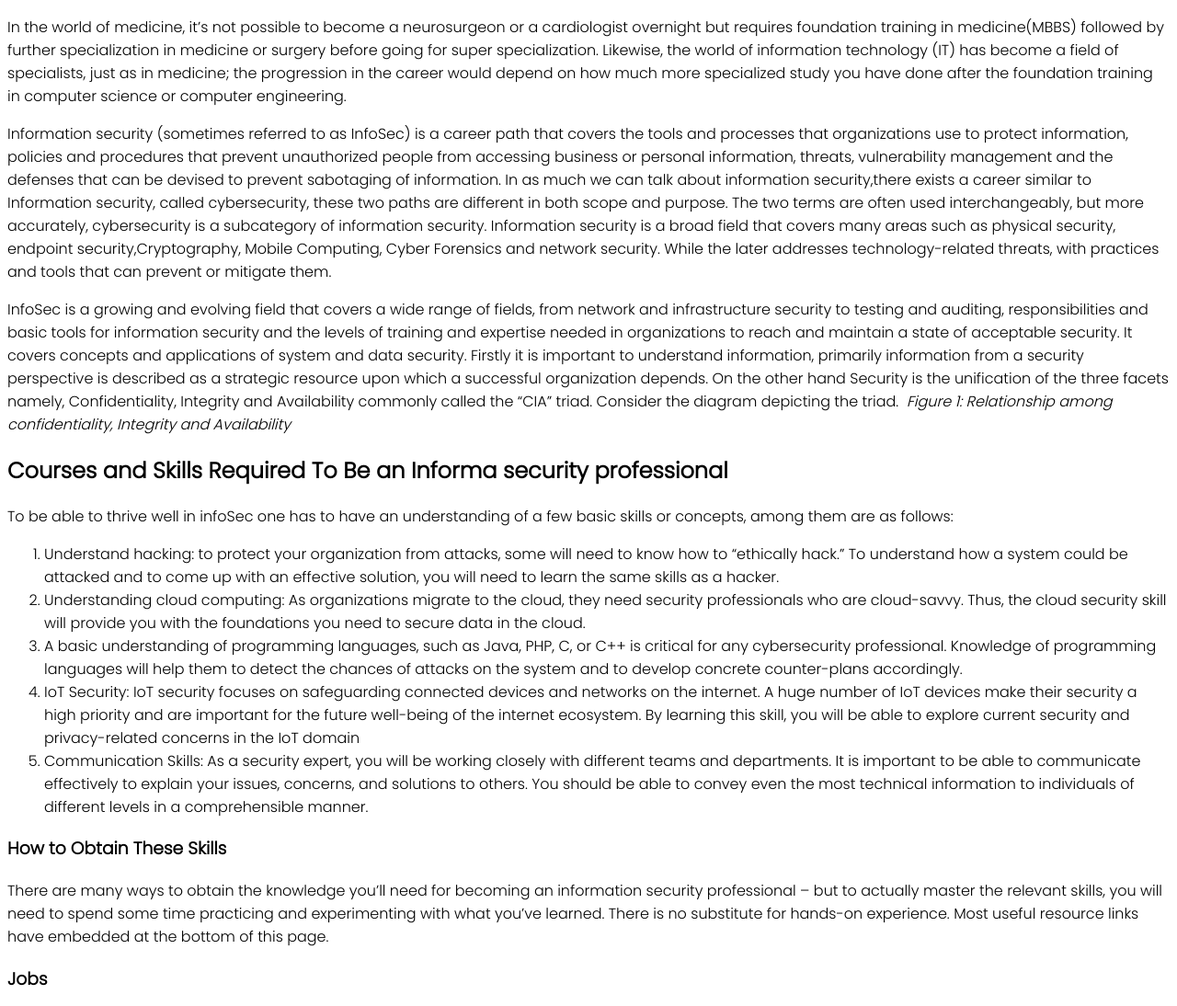
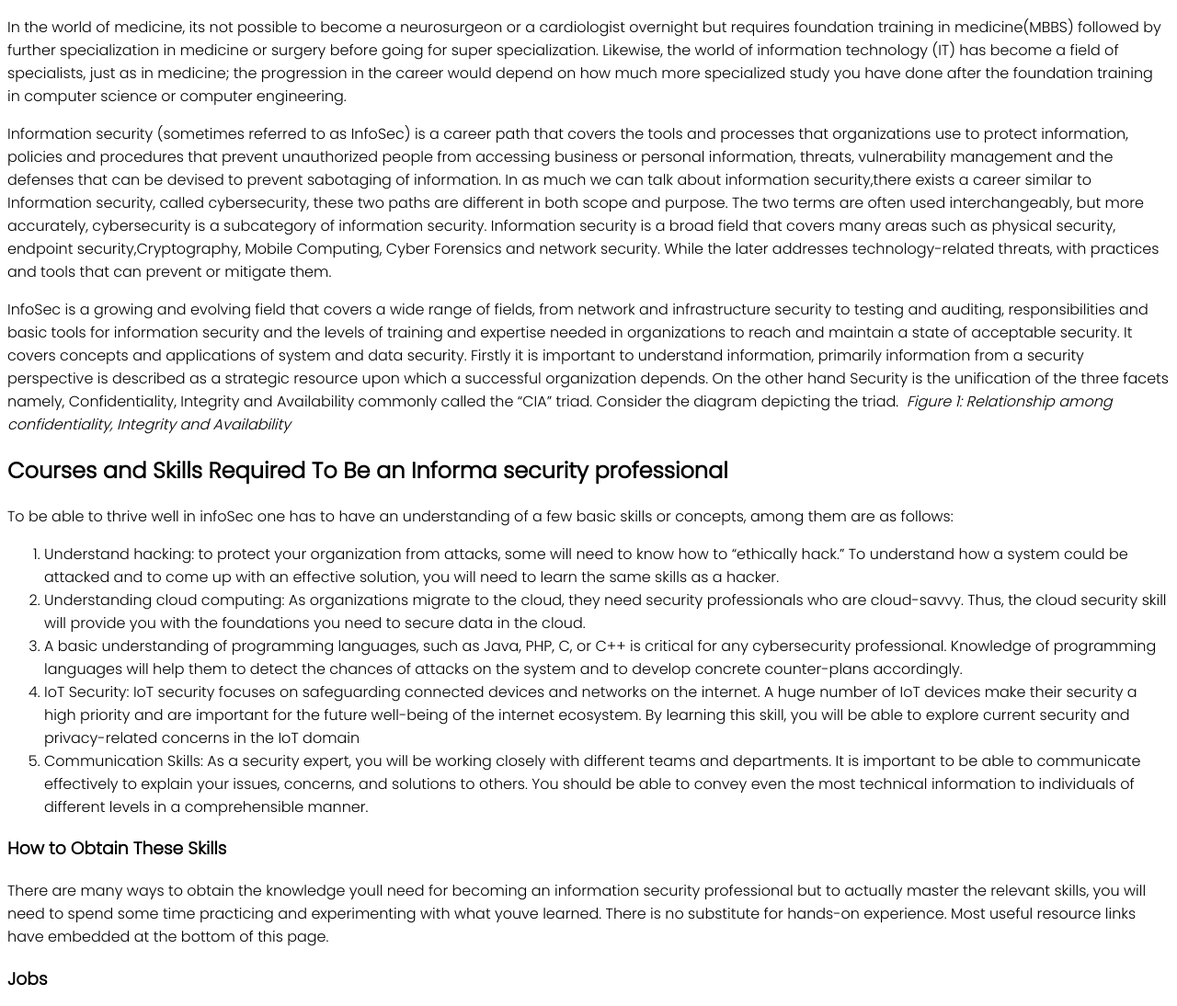
Before and after one commit to Dufuna-CodeCamp/Mar-Hack-3, a plain HTML site: page html/careers/information-security.html in a window 1280 px wide. Shown: the part 206-1300 px from the top of the page at 92% size. Drawn offline with Linux system fonts and the light colour scheme; a web font is replaced by a local one.

Commit message:
fixed errors information security

```diff
--- a/html/careers/information-security.html
+++ b/html/careers/information-security.html
@@ -38,7 +38,7 @@
 
         <div class="content">
             <p>
-                In the world of medicine, it’s not possible to become a neurosurgeon or a cardiologist overnight
+                In the world of medicine, its not possible to become a neurosurgeon or a cardiologist overnight
                 but requires foundation training in medicine(MBBS) followed by further specialization in medicine
                 or surgery before going for super specialization. Likewise, the world of information technology (IT)
                 has become a field of specialists, just as in medicine; the progression in the career would depend
@@ -116,9 +116,9 @@
         <div class="aquiring-skills">
            <h3>How to Obtain These Skills</h3>
                 <p>
-                    There are many ways to obtain the knowledge you’ll need for becoming an information security
-                    professional – but to actually master the relevant skills, you will need to spend some time
-                    practicing and experimenting with what you’ve learned. There is no substitute for hands-on experience.
+                    There are many ways to obtain the knowledge youll need for becoming an information security
+                    professional but to actually master the relevant skills, you will need to spend some time
+                    practicing and experimenting with what youve learned. There is no substitute for hands-on experience.
                     Most useful resource links have embedded at the bottom of this page.
                 </p>
 
@@ -132,13 +132,13 @@
                 Opportunities are emerging in government, large and small businesses as they increasingly implement IT and net-based solutions. With the cost of information security breach rising to $3.8 mn, organizations are willing to spend more to protect their data and networks.
                 Some of the entry-level to top information security jobs include Chief Information Security Officer, Information Security Engineer, Security Manager, Computer Forensics Expert, Malware Analyst; while at the entry-level university graduates with interest in technology can join the information social security careers business development business with attractive salary and commission. At the entry-level, Risk Consultants interested in working in the areas of compliance, risk management and governance are also sought to deliver solutions for large and complex government organizations.
                 Large organizations such as General Motors are also seeking information security professionals skilled in risk management, information security strategy, threat analysis, data protection, cyber forensics, and other related information security skills.
-                Information Security analysts need to have experience in the implementation of networking – routers, switching, setting up firewalls, intrusion detection, and prevention systems.
+                Information Security analysts need to have experience in the implementation of networking routers, switching, setting up firewalls, intrusion detection, and prevention systems.
             </p>
 
             <p>
                 Ideally, the candidates need to have two years or above in security implementation with appropriate industry certifications.
                 At the mid-management, information security engineers build and maintain information security solutions such as configuring firewalls, testing, investigating the intrusion, and reporting to the manager. The requirements of the job include expertise in vulnerability, penetration testing, encryption, decryption and web, networking protocols.
-                In conclusion An information security professional’s job is quite comprehensive, needing good grounding from the basics to the cutting-edge technology involving cyber forensics. However, with more and more universities and professional bodies offering information security courses, it is no longer difficult to get information security training in this complex area. And it is also offering several challenging assignments for IT professionals
+                In conclusion An information security professionals job is quite comprehensive, needing good grounding from the basics to the cutting-edge technology involving cyber forensics. However, with more and more universities and professional bodies offering information security courses, it is no longer difficult to get information security training in this complex area. And it is also offering several challenging assignments for IT professionals
                 </p>
         </div>
     </div>
```
